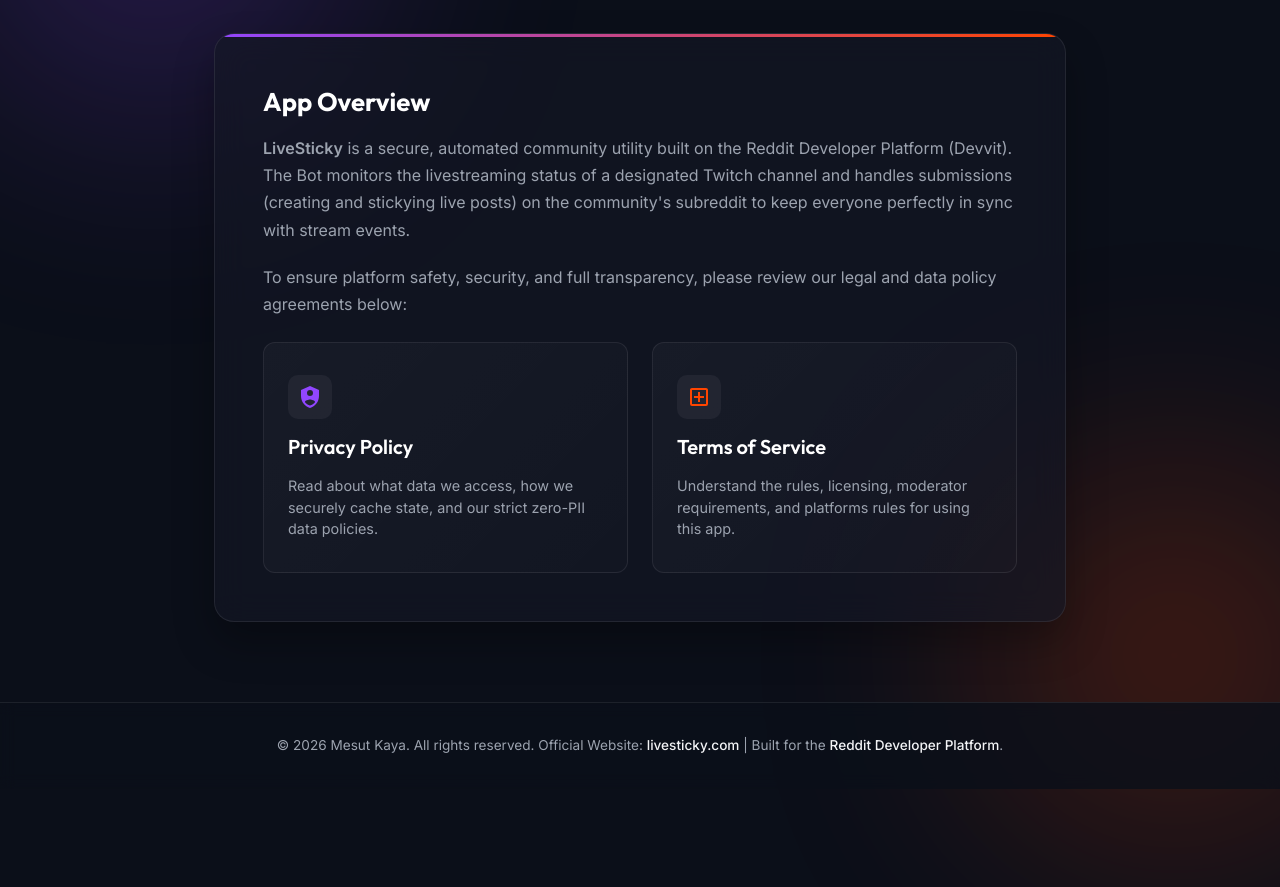
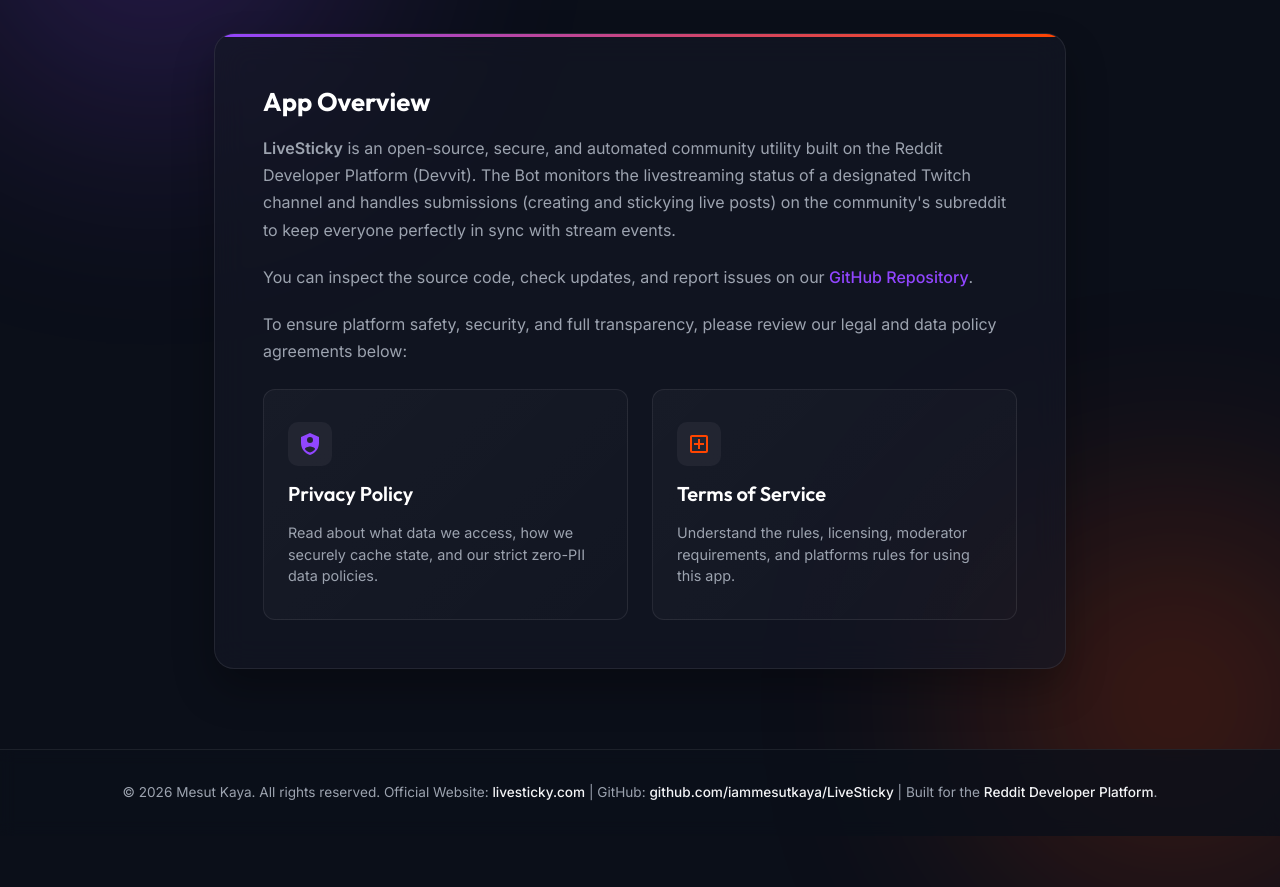
Before and after one commit to iammesutkaya/mesut-is-live, a website: page docs/index.html in a window 1280 px wide. Shown: the part 191-1078 px from the top of the page. Before the commit the page ends 1030 px from the top, so only its background shows below. Drawn offline with Linux system fonts and the light colour scheme.

Commit message:
design: add GitHub repository links to landing page

```diff
--- a/docs/index.html
+++ b/docs/index.html
@@ -22,7 +22,10 @@
       <div class="content">
         <h2>App Overview</h2>
         <p>
-          <strong>LiveSticky</strong> is a secure, automated community utility built on the Reddit Developer Platform (Devvit). The Bot monitors the livestreaming status of a designated Twitch channel and handles submissions (creating and stickying live posts) on the community's subreddit to keep everyone perfectly in sync with stream events.
+          <strong>LiveSticky</strong> is an open-source, secure, and automated community utility built on the Reddit Developer Platform (Devvit). The Bot monitors the livestreaming status of a designated Twitch channel and handles submissions (creating and stickying live posts) on the community's subreddit to keep everyone perfectly in sync with stream events.
+        </p>
+        <p>
+          You can inspect the source code, check updates, and report issues on our <a href="https://github.com/iammesutkaya/LiveSticky" target="_blank">GitHub Repository</a>.
         </p>
         <p>
           To ensure platform safety, security, and full transparency, please review our legal and data policy agreements below:
@@ -54,7 +57,7 @@
   </div>
 
   <footer>
-    <p>&copy; 2026 Mesut Kaya. All rights reserved. Official Website: <a href="https://livesticky.com" target="_blank">livesticky.com</a> | Built for the <a href="https://developers.reddit.com/" target="_blank">Reddit Developer Platform</a>.</p>
+    <p>&copy; 2026 Mesut Kaya. All rights reserved. Official Website: <a href="https://livesticky.com" target="_blank">livesticky.com</a> | GitHub: <a href="https://github.com/iammesutkaya/LiveSticky" target="_blank">github.com/iammesutkaya/LiveSticky</a> | Built for the <a href="https://developers.reddit.com/" target="_blank">Reddit Developer Platform</a>.</p>
   </footer>
 
 </body>
```
